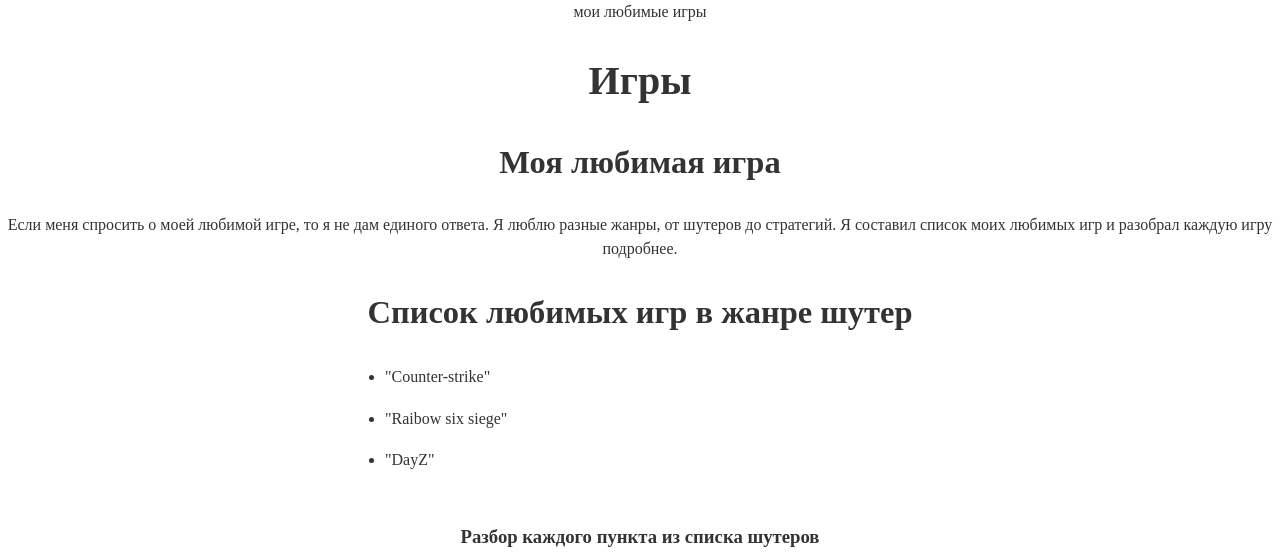
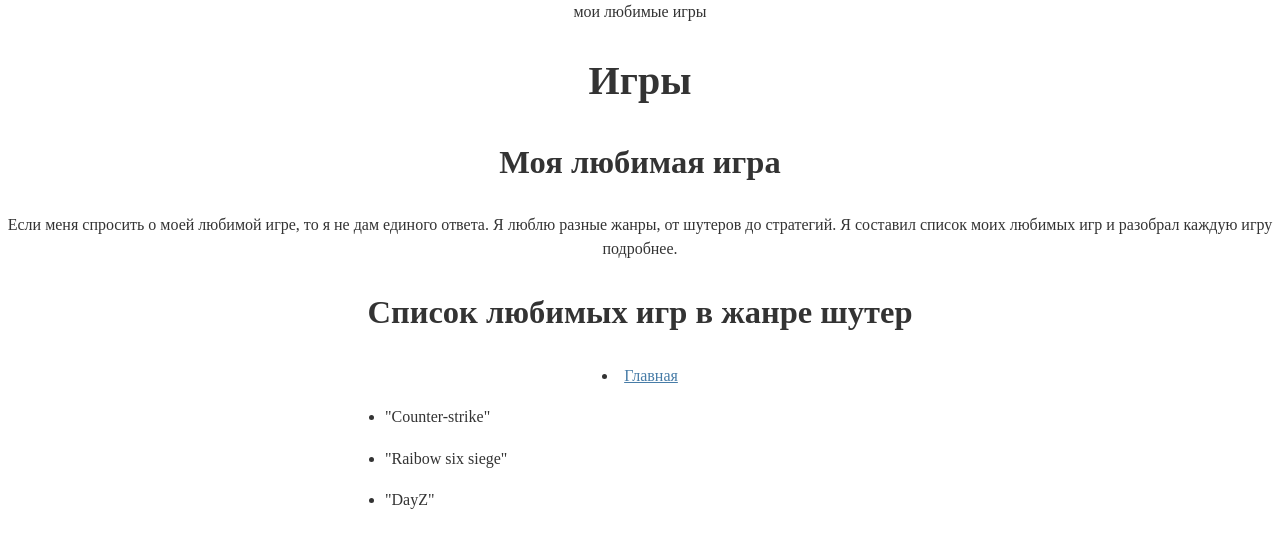
Before and after one commit to Kyle5427/project, a plain HTML site: page index.html in a window 1280 px wide. Shown: the top 560 px of the page. Drawn offline with Linux system fonts and the light colour scheme.

Commit message:
Update index.html

```diff
--- a/index.html
+++ b/index.html
@@ -41,6 +41,7 @@
         </article>
         <section>
             <h2>Список любимых игр в жанре шутер</h2>
+            <li><a href="index.html">Главная</a></li>
             <ul>
                 <li>
                     "Counter-strike"
```
